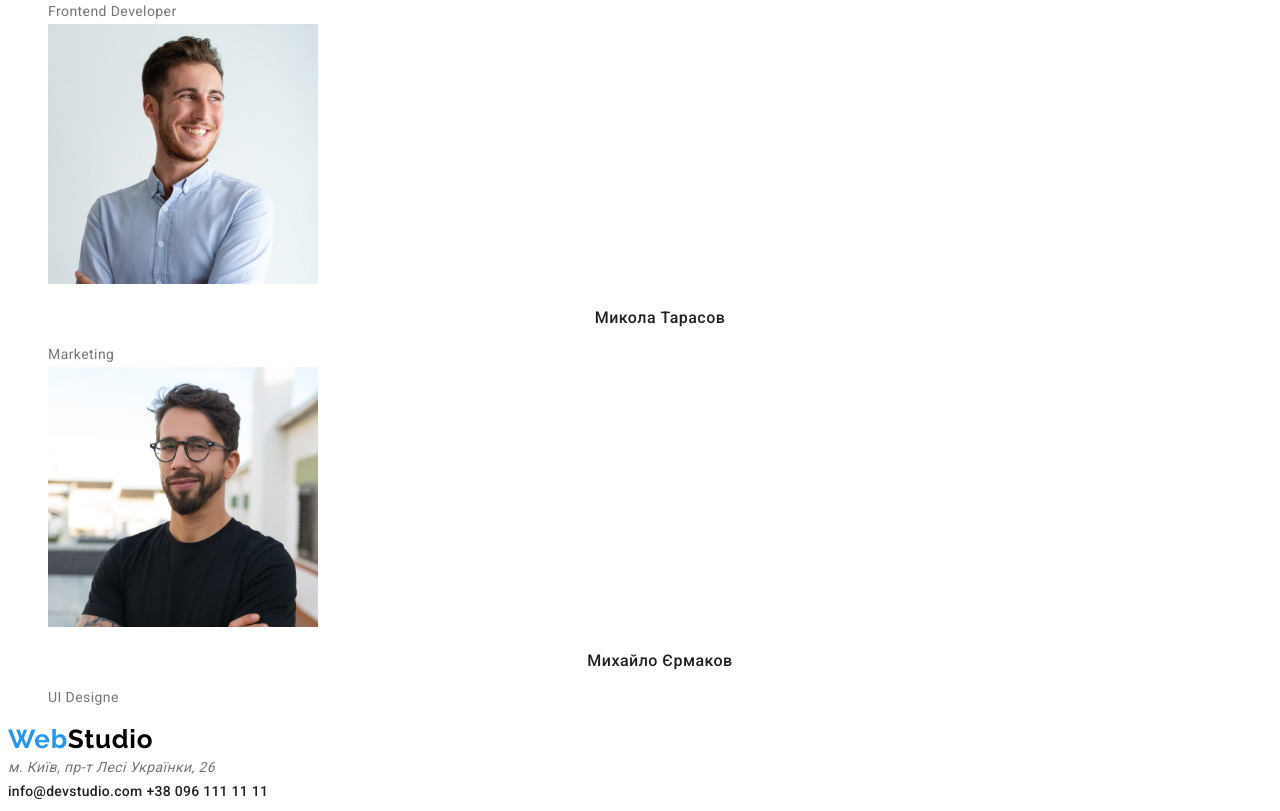
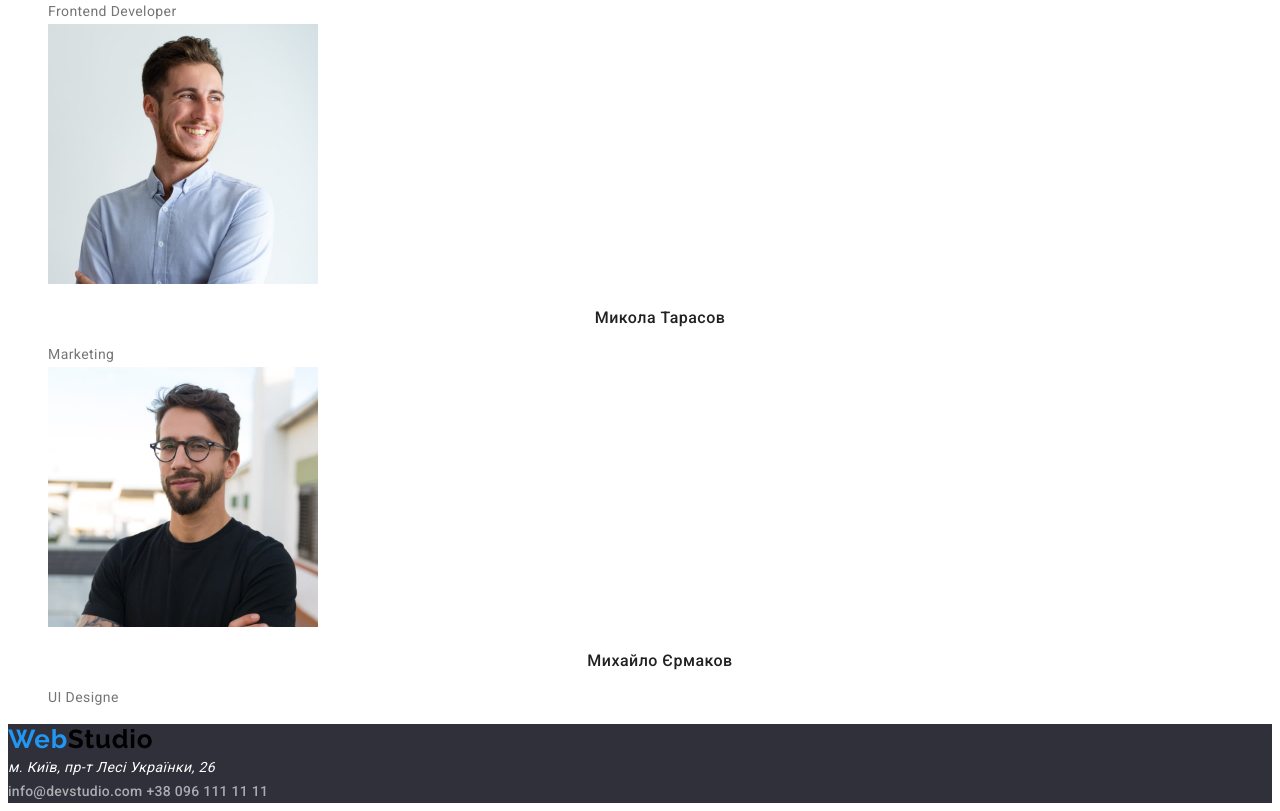
Before and after one commit to sashazakatov/goit-markuo-hw-02, a plain HTML site: page index.html in a window 1280 px wide. Shown: the part 2397-3208 px from the top of the page. Drawn offline with Linux system fonts and the light colour scheme.

Commit message:
Дабавляет стили к footer

```diff
--- a/css/styles.css
+++ b/css/styles.css
@@ -88,8 +88,8 @@ body
 }
 
 /* footer link */
-.link.footer-contact{
-    color: gba(255, 255, 255, 0.6);
+.footer-contact{
+    color: rgba(255, 255, 255, 0.6);
 }
 
 /* title */
@@ -174,3 +174,11 @@ body
     line-height: 1.71;
     text-align: center;
 }
+
+/* footer */
+footer{
+    background-color: #2F303A;
+}
+.address{
+    color: #fff;
+}
--- a/index.html
+++ b/index.html
@@ -132,7 +132,7 @@
     </main>
     <footer>
       <a class="logo" href="./index.html"><span class="logo-span">Web</span>Studio</a>
-      <address>м. Київ, пр-т Лесі Українки, 26</address>
+      <address class="address">м. Київ, пр-т Лесі Українки, 26</address>
       <address>
         <a class="link footer-contact" href="mailto:info@devstudio.com">info@devstudio.com</a>
         <a class="link footer-contact" href="tel:+380961111111">+38 096 111 11 11</a>
```
